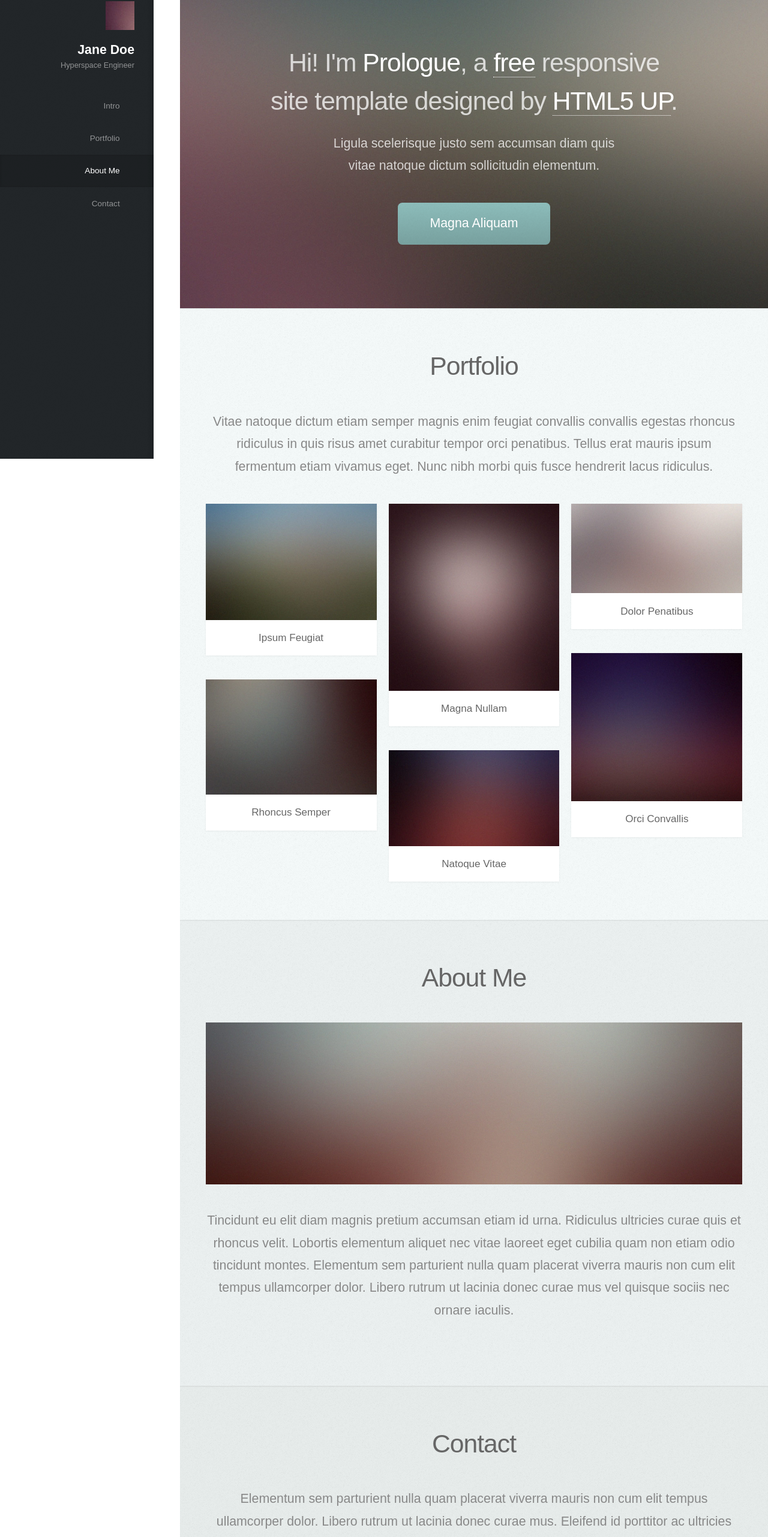
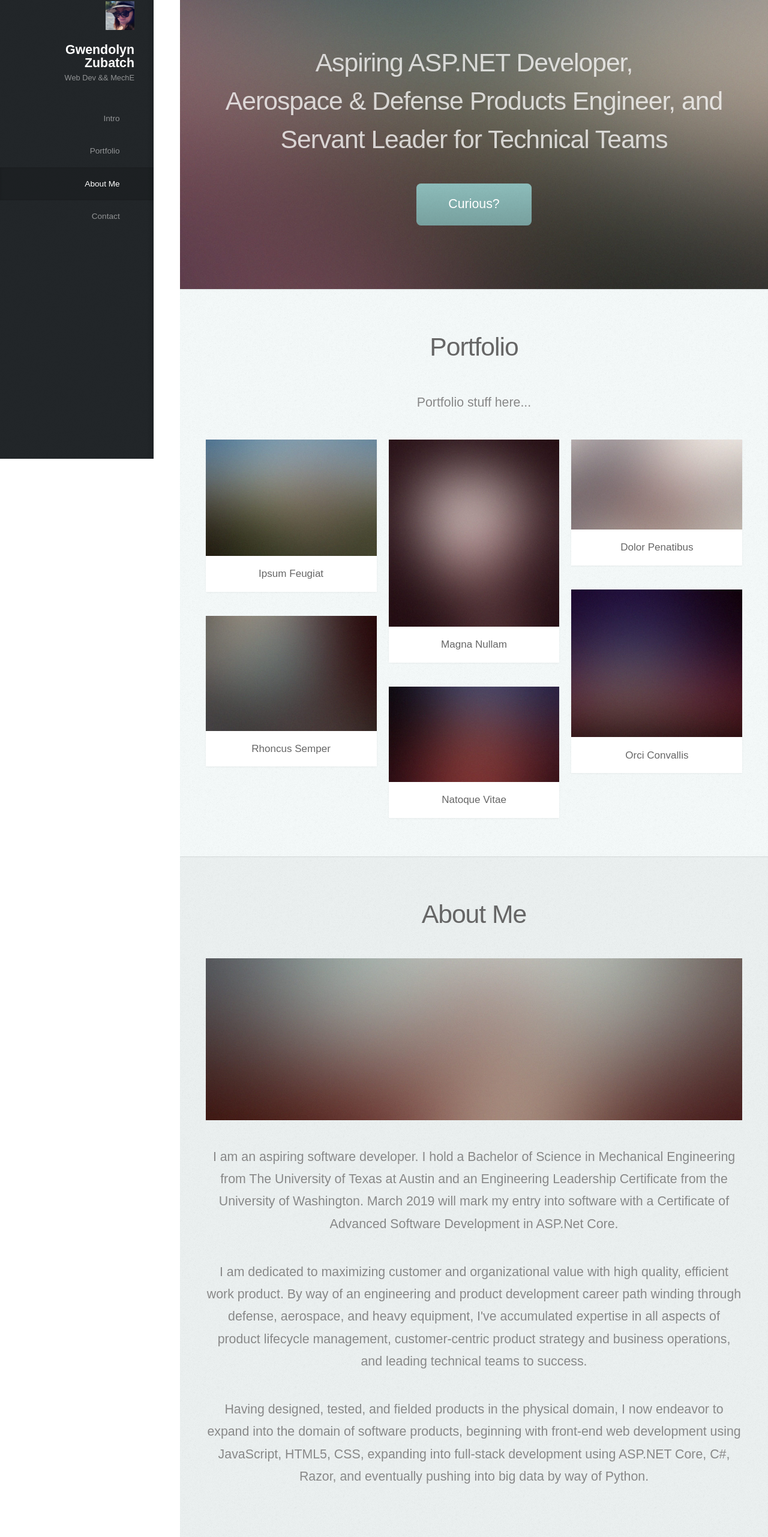
Before and after one commit to GwennyB/portfolio-301, a plain HTML site: page index.html in a window 1280 px wide. Shown: the part 35-2598 px from the top of the page at 60% size. Drawn offline with Linux system fonts and the light colour scheme.

Commit message:
added photo, intro, about me; connected contact form

```diff
--- a/index.html
+++ b/index.html
@@ -24,9 +24,9 @@
 
 					<!-- Logo -->
 						<div id="logo">
-							<span class="image avatar48"><img src="images/avatar.jpg" alt="" /></span>
-							<h1 id="title">Jane Doe</h1>
-							<p>Hyperspace Engineer</p>
+							<span class="image avatar48"><img src="images/GwenUpClose.jpg" alt="" /></span>
+							<h1 id="title">Gwendolyn Zubatch</h1>
+							<p>Web Dev && MechE</p>
 						</div>
 
 					<!-- Nav -->
@@ -64,20 +64,19 @@
 						<div class="container">
 
 							<header>
-								<h2 class="alt">Hi! I'm <strong>Prologue</strong>, a <a href="http://html5up.net/license">free</a> responsive<br />
-								site template designed by <a href="http://html5up.net">HTML5 UP</a>.</h2>
-								<p>Ligula scelerisque justo sem accumsan diam quis<br />
-								vitae natoque dictum sollicitudin elementum.</p>
+								<h2 class="alt">Aspiring ASP.NET Developer, <br>
+								Aerospace & Defense Products Engineer, and<br>
+								Servant Leader for Technical Teams</h2>
 							</header>
 
 							<footer>
-								<a href="#portfolio" class="button scrolly">Magna Aliquam</a>
+								<a href="#portfolio" class="button scrolly">Curious?</a>
 							</footer>
 
 						</div>
 					</section>
 
-				<!-- Portfolio -->
+					<!-- Portfolio -->
 					<section id="portfolio" class="two">
 						<div class="container">
 
@@ -85,10 +84,7 @@
 								<h2>Portfolio</h2>
 							</header>
 
-							<p>Vitae natoque dictum etiam semper magnis enim feugiat convallis convallis
-							egestas rhoncus ridiculus in quis risus amet curabitur tempor orci penatibus.
-							Tellus erat mauris ipsum fermentum etiam vivamus eget. Nunc nibh morbi quis
-							fusce hendrerit lacus ridiculus.</p>
+							<p>Portfolio stuff here...</p>
 
 							<div class="row">
 								<div class="col-4 col-12-mobile">
@@ -148,12 +144,9 @@
 
 							<a href="#" class="image featured"><img src="images/pic08.jpg" alt="" /></a>
 
-							<p>Tincidunt eu elit diam magnis pretium accumsan etiam id urna. Ridiculus
-							ultricies curae quis et rhoncus velit. Lobortis elementum aliquet nec vitae
-							laoreet eget cubilia quam non etiam odio tincidunt montes. Elementum sem
-							parturient nulla quam placerat viverra mauris non cum elit tempus ullamcorper
-							dolor. Libero rutrum ut lacinia donec curae mus vel quisque sociis nec
-							ornare iaculis.</p>
+							<p>I am an aspiring software developer. I hold a Bachelor of Science in Mechanical Engineering from The University of Texas at Austin and an Engineering Leadership Certificate from the University of Washington. March 2019 will mark my entry into software with a Certificate of Advanced Software Development in ASP.Net Core.</p>
+							<p>I am dedicated to maximizing customer and organizational value with high quality, efficient work product. By way of an engineering and product development career path winding through defense, aerospace, and heavy equipment, I've accumulated expertise in all aspects of product lifecycle management, customer-centric product strategy and business operations, and leading technical teams to success.</p>
+								<p>Having designed, tested, and fielded products in the physical domain, I now endeavor to expand into the domain of software products, beginning with front-end web development using JavaScript, HTML5, CSS, expanding into full-stack development using ASP.NET Core, C#, Razor, and eventually pushing into big data by way of Python.</p>
 
 						</div>
 					</section>
@@ -166,12 +159,9 @@
 								<h2>Contact</h2>
 							</header>
 
-							<p>Elementum sem parturient nulla quam placerat viverra
-							mauris non cum elit tempus ullamcorper dolor. Libero rutrum ut lacinia
-							donec curae mus. Eleifend id porttitor ac ultricies lobortis sem nunc
-							orci ridiculus faucibus a consectetur. Porttitor curae mauris urna mi dolor.</p>
+							<p>Reach out! Coffee and getting to know people are two of my favorite things.</p>
 
-							<form method="post" action="#">
+							<form method="post" action="https://formspree.io/gyzubatch@gmail.com" method="POST">
 								<div class="row">
 									<div class="col-6 col-12-mobile"><input type="text" name="name" placeholder="Name" /></div>
 									<div class="col-6 col-12-mobile"><input type="text" name="email" placeholder="Email" /></div>
```
Also changed, not shown: README.md, images/GwenUpClose.jpg (added).
